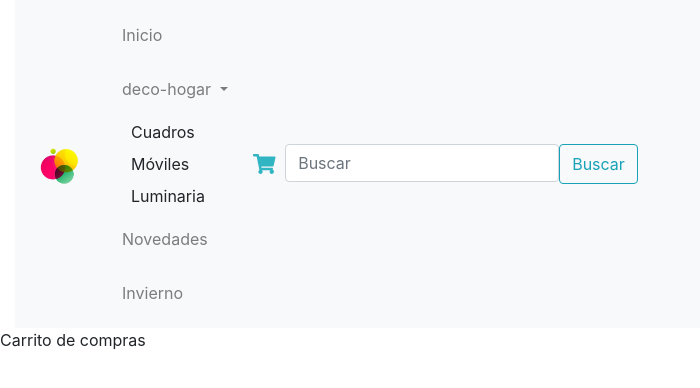
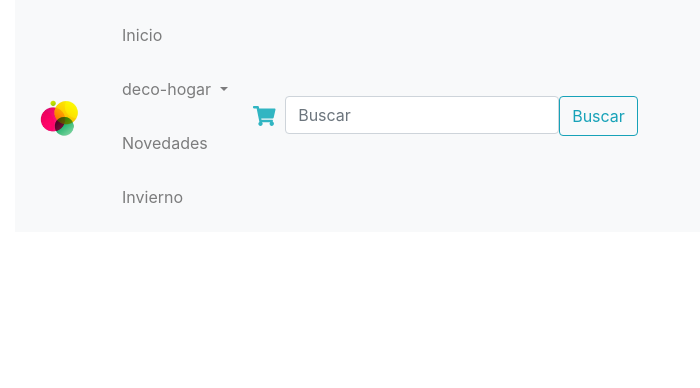
Before and after one commit to krly-bit/Aguilera-Briceno-Karla, a React (Create React App) app in the folder espacio-color/: page /cart in a window 1280 px wide. Shown: the top 388 px of the page, without its empty margins (0-700 px from the left). Built offline with nearby package versions, Linux system fonts and the light colour scheme.

Commit message:
Entrega carrito de compras

```diff
--- a/espacio-color/public/index.html
+++ b/espacio-color/public/index.html
@@ -45,7 +45,7 @@
       To begin the development, run `npm start` or `yarn start`.
       To create a production bundle, use `npm run build` or `yarn build`.
     -->
-    <script src="bootstrap/js/bootstrap.bundle.js"></script>
+
     <script src="https://cdn.jsdelivr.net/npm/bootstrap@5.0.2/dist/js/bootstrap.bundle.min.js" integrity="sha384-MrcW6ZMFYlzcLA8Nl+NtUVF0sA7MsXsP1UyJoMp4YLEuNSfAP+JcXn/tWtIaxVXM" crossorigin="anonymous"></script>
   </body>
 </html>
--- a/espacio-color/src/ArticleList.js
+++ b/espacio-color/src/ArticleList.js
@@ -2,8 +2,8 @@
 
 
     const ArticleList =[
-        {id:1, name:"agendas-minimal",  stock:10, category:"libreria", subcategory:"agendas", description:"agenda con diseños minimalistas", models:["violeta", "amarillo", "azul", "verde agua", "verde musgo", "naranja"], image:"/image/products/agenda-minimal.png", },
-        {id:2, name: "móvil metálico",  stock:20, category:"deco", subcategory:"movil", description:"Móvil metalico con sonidos", models:"móvil metálico flautas", image:"/image/products/movil-semillas.png"},
-         {id:3, name:"movil de semillas",stock:20, category:"deco", subcategory:"movil", description:"Móvil de semillas", models:["colores tropicales", "colores marinos", "colores puesta de sol", " colores noche"], image:"/image/products/movil-tubos.png"},]
+        {id:1, name:"agendas-minimal",  stock:10, price: 1000, category:"libreria", subcategory:"agendas", description:"agenda con diseños minimalistas", models:["violeta", "amarillo", "azul", "verde agua", "verde musgo", "naranja"], image:"/image/products/agenda-minimal.png", },
+        {id:2, name: "móvil metálico",  stock:20, price: 1500, category:"deco", subcategory:"movil", description:"Móvil metalico con sonidos", models:"móvil metálico flautas", image:"/image/products/movil-semillas.png"},
+         {id:3, name:"movil de semillas",stock:20, price:2000, category:"deco", subcategory:"movil", description:"Móvil de semillas", models:["colores tropicales", "colores marinos", "colores puesta de sol", " colores noche"], image:"/image/products/movil-tubos.png"},]
 
 export default ArticleList
--- /dev/null
+++ b/espacio-color/src/components/CartContainer/CartContainer.js
@@ -0,0 +1,26 @@
+import {useContext} from 'react';
+import CartContext from '../../context/CartContext';
+import { useEffect, useState } from "react";
+
+function CartContainer () {
+    const cart  = useContext(CartContext);
+    const [cartlist, setCartlist] = useState(cart);
+    console.log(cartlist);
+    console.log(cartlist.cart);
+
+
+    return <div className="container">
+        {cartlist.cart? ( cartlist.cart.map( item => {
+        return <ul>
+            <li> Producto: {item.item}</li>
+            <li>  Cantidad {item.quantity} </li> </ul>
+        })) : ( <div> No hay items en el carrito </div>)
+
+            }
+
+        </div>
+
+
+}
+
+export default CartContainer
--- a/espacio-color/src/components/CartWidget/CartWidget.js
+++ b/espacio-color/src/components/CartWidget/CartWidget.js
@@ -4,14 +4,19 @@ import { library } from '@fortawesome/fontawesome-svg-core'
 import { fab } from '@fortawesome/free-brands-svg-icons'
 import {faShoppingCart} from '@fortawesome/free-solid-svg-icons'
 import { Link, NavLink } from 'react-router-dom';
-import './CartWidget.css'
+import {useState } from "react";
+import './CartWidget.css';
+import {useContext} from 'react';
+import CartContext from '../../context/CartContext';
 
 library.add(fab, faShoppingCart)
 
 function CartWidget () {
 
+    const  cart  = useContext(CartContext);
 
-    return (<div> <Link exact to={`/cart`}> <FontAwesomeIcon icon="shopping-cart" className="cart"/> </Link>
+
+    return (<div> <Link exact to={`/cart`}> {cart.id} <FontAwesomeIcon icon="shopping-cart" className="cart"/> </Link>
         </div>
 
 
--- a/espacio-color/src/components/Main.js
+++ b/espacio-color/src/components/Main.js
@@ -2,7 +2,7 @@
 import NavbarCs from './NavBar/NavbarCs';
 import ItemListContainer from './ItemListContainer/ItemListContainer';
 import ItemDetailContainer from './ItemDetailContainer/ItemDetailContainer';
-import 'bootstrap/dist/css/bootstrap.min.css';
+import CartContainer from './CartContainer/CartContainer';
 import { BrowserRouter, Switch, Route} from 'react-router-dom';
 import './main.css';
 import React, {useContext} from 'react';
@@ -44,7 +44,7 @@ function Main () {
 
 <Route exact path="/cart">
 
-<p> Carrito de compras </p>
+<CartContainer></CartContainer>
 
 </Route>
 
--- a/espacio-color/src/components/NavBar/NavbarCs.js
+++ b/espacio-color/src/components/NavBar/NavbarCs.js
@@ -34,12 +34,12 @@ function NavbarCs(props) {
 
         <div id="dropdownMenuLink" className="menuLink dropdown-toggle" activeClassName="selectedLink" role="button" id="dropdownMenuLink" data-toggle="dropdown" aria-haspopup="true" aria-expanded="false">
         deco-hogar </div>
-       <div>
-  <NavLink  exact to={`/category/cuadros`} className="dropdown-item">Cuadros</NavLink>
-  <NavLink  exact to={`/category/movil`} className="dropdown-item">Móviles</NavLink>
-  <NavLink  exact to={`/category/luminaria`} className="dropdown-item">Luminaria</NavLink>
+       <ul class="dropdown-menu" aria-labelledby="navbarDropdownMenuLink">
+ <li> <NavLink  exact to={`/category/cuadros`} className="dropdown-item">Cuadros</NavLink> </li>
+<li>  <NavLink  exact to={`/category/movil`} className="dropdown-item">Móviles</NavLink> </li>
+<li>  <NavLink  exact to={`/category/luminaria`} className="dropdown-item">Luminaria</NavLink> </li>
 
-</div>
+</ul>
 
 
         </div>
--- a/espacio-color/src/components/counter/Counter.js
+++ b/espacio-color/src/components/counter/Counter.js
@@ -1,4 +1,5 @@
 import React, { useState } from 'react';
+import { Link, NavLink } from 'react-router-dom';
 
 import './Counter.css'
 
@@ -21,9 +22,9 @@ function Counter (props){
     }
 
     function BuyButton( props){
-        return <div>
+        return <Link exact to={`/cart`} className="BuyButton btn-light"> Comprar</Link>
 
-            <button className="BuyButton btn-light" onClick={(ev)=>{window.location.replace(props.url)}}> Terminar compra </button> </div>
+
 
 
     }
@@ -34,9 +35,8 @@ function Counter (props){
       <div className="itemCounter itemAction" onClick={()=>onAdd()}>+</div> <div className="itemCounter itemNumber"> {count} </div> <div className="itemCounter itemAction" onClick={()=>onSubstrat()}>-</div>
 </div>
         <div>{  count >=1?  (<BuyButton url='/cart'/>): (<p> </p>) }
-        </div>
 
-        </div>
+    </div> </div>
 
 }
 
--- a/espacio-color/src/provider/CartProvider.js
+++ b/espacio-color/src/provider/CartProvider.js
@@ -40,13 +40,13 @@ export default function CartProvider({ defaultValue = [], children }) {
     let product=obj
     console.log(product)
     setCart([...cart, product]);
+     console.log(cart);
      console.log('elemento agregado');
 
   }
   return (
     <CartContext.Provider
-      value={{ cart, addToCart, isInCart, cartSize: cart.length }}
-    >
+      value={{ cart, addToCart, isInCart, cartSize: cart.length }}>
       {children}
     </CartContext.Provider>
   );
```
Also changed, not shown: espacio-color/src/components/Cart/Cart.js (added).
